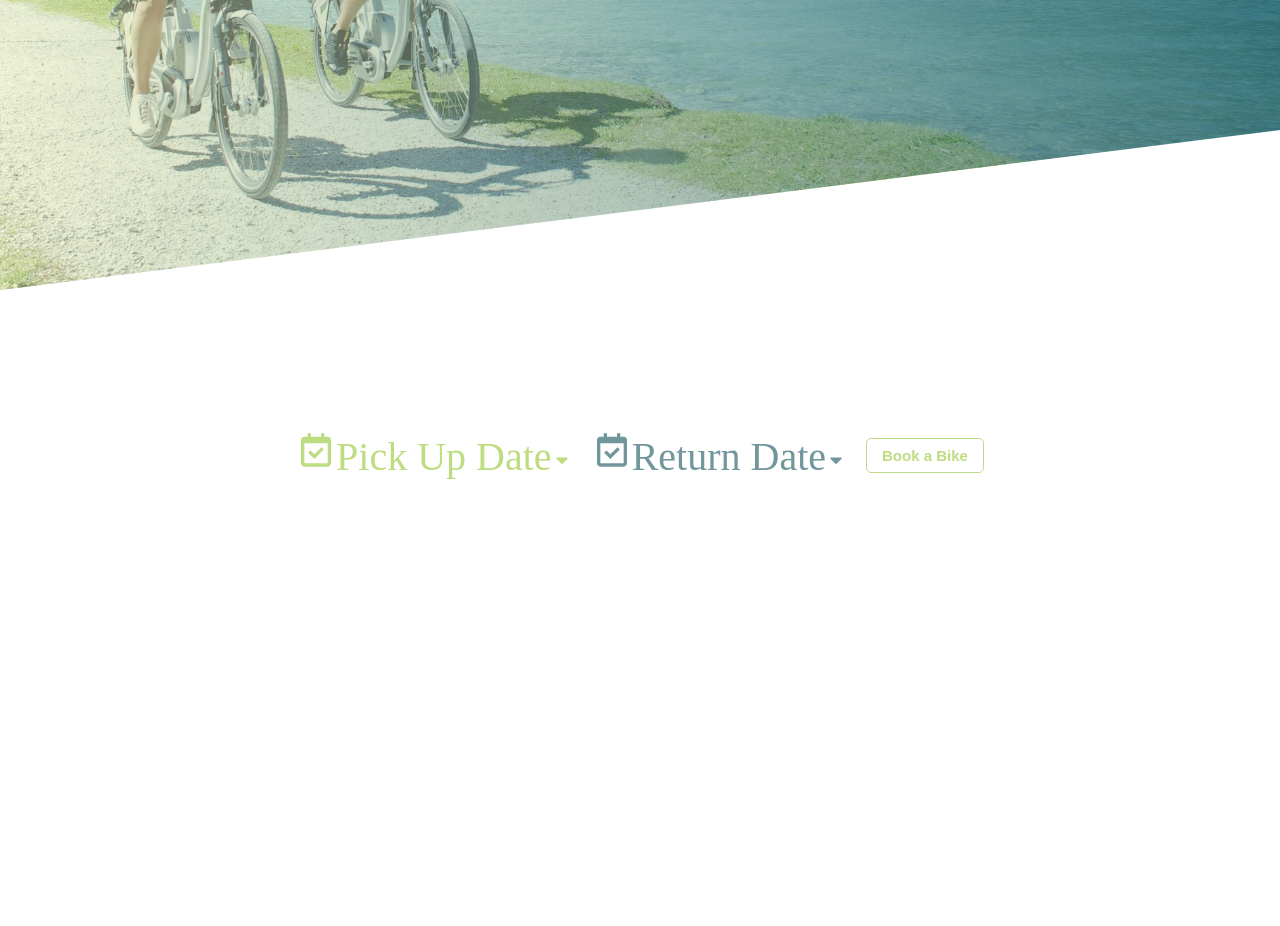
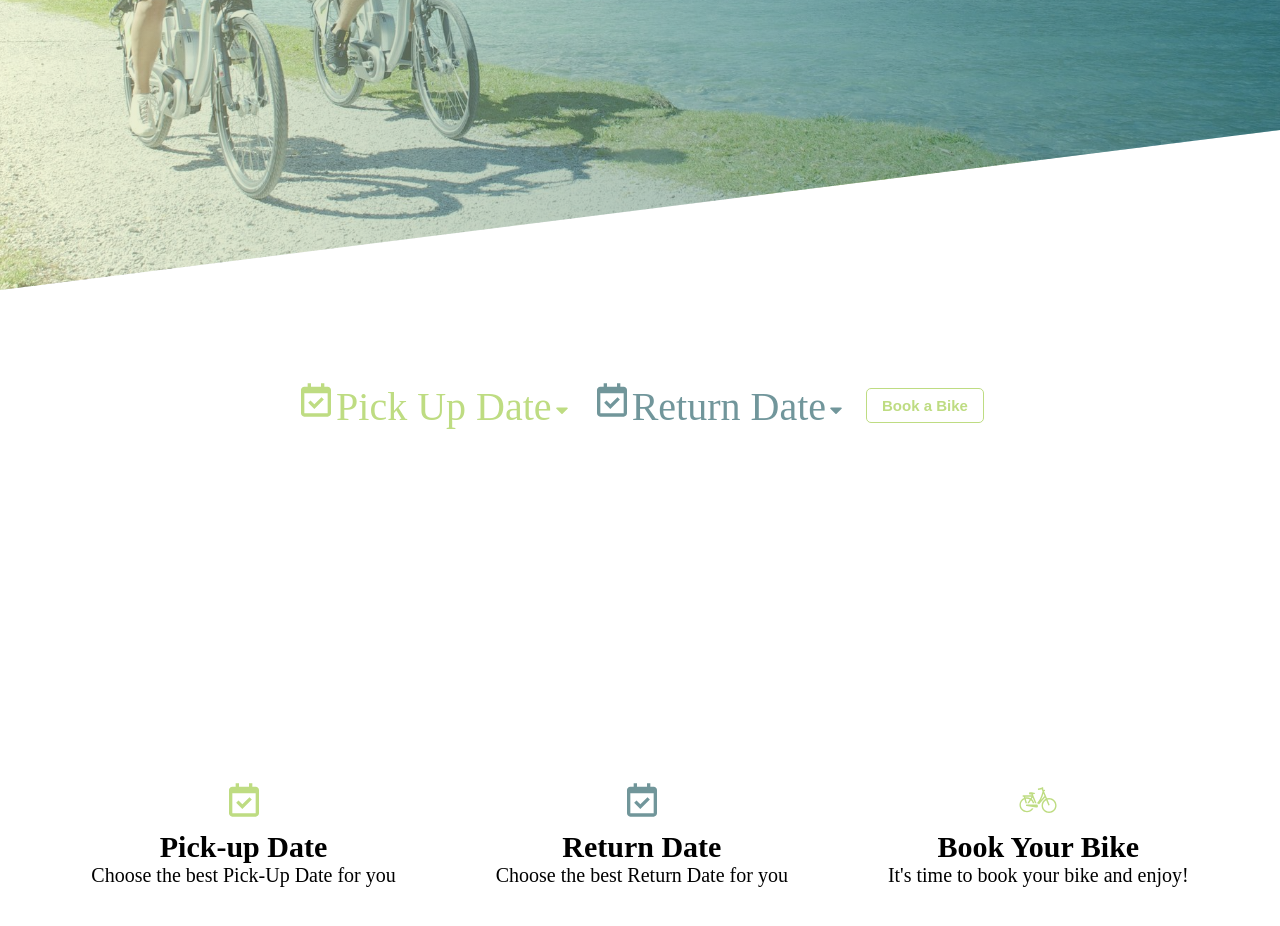
Before and after one commit to iskren97/bike-rental-app, a React (Vite) app in the folder client/: page / in a window 1280 px wide. Shown: the part 600-1526 px from the top of the page. Before the commit the page ends 1380 px from the top, so only its background shows below. Built offline with nearby package versions, Linux system fonts and the light colour scheme.

Commit message:
added BookingInfo component as part of booking section

```diff
--- /dev/null
+++ b/client/src/components/BookingInfo/BookingInfo.styled.ts
@@ -0,0 +1,22 @@
+import styled from 'styled-components';
+
+const BookingInfoContainer = styled.div`
+  display: flex;
+  alignitems: center;
+  justify-content: center;
+  gap: 10rem;
+  text-align: center;
+  padding: 10rem 0;
+`;
+
+const InnerContainer = styled.div``;
+
+const InfoHeading = styled.h2`
+  font-size: 3rem;
+`;
+
+const InfoParagraph = styled.p`
+  font-size: 2rem;
+`;
+
+export { BookingInfoContainer, InnerContainer, InfoHeading, InfoParagraph };
--- /dev/null
+++ b/client/src/components/BookingInfo/BookingInfo.tsx
@@ -0,0 +1,42 @@
+import { Icon } from '../DatePicker/DatePicker.styled';
+import { colors } from '../../styles/constants';
+import { BiCalendarCheck } from 'react-icons/bi';
+import { GiDutchBike } from 'react-icons/gi';
+import {
+  BookingInfoContainer,
+  InfoHeading,
+  InfoParagraph,
+  InnerContainer,
+} from './BookingInfo.styled';
+
+const BookingInfo = () => {
+  return (
+    <BookingInfoContainer>
+      <InnerContainer>
+        <Icon color={colors.primary}>
+          <BiCalendarCheck />
+        </Icon>
+        <InfoHeading>Pick-up Date</InfoHeading>
+        <InfoParagraph>Choose the best Pick-Up Date for you</InfoParagraph>
+      </InnerContainer>
+
+      <InnerContainer>
+        <Icon color={colors.tertiary}>
+          <BiCalendarCheck />
+        </Icon>
+        <InfoHeading>Return Date</InfoHeading>
+        <InfoParagraph>Choose the best Return Date for you</InfoParagraph>
+      </InnerContainer>
+
+      <InnerContainer>
+        <Icon color={colors.primary}>
+          <GiDutchBike />
+        </Icon>
+        <InfoHeading>Book Your Bike</InfoHeading>
+        <InfoParagraph>It's time to book your bike and enjoy!</InfoParagraph>
+      </InnerContainer>
+    </BookingInfoContainer>
+  );
+};
+
+export default BookingInfo;
--- a/client/src/components/DatePicker/DatePicker.styled.ts
+++ b/client/src/components/DatePicker/DatePicker.styled.ts
@@ -9,7 +9,7 @@ const BookingSection = styled.section`
   justify-content: center;
   gap: 2rem;
   margin-top: -20vh;
-  padding: 30rem 0;
+  padding: 25rem 0;
 `;
 
 const IconCalendarContainer = styled.div`
--- a/client/src/components/DatePicker/DatePicker.tsx
+++ b/client/src/components/DatePicker/DatePicker.tsx
@@ -10,6 +10,7 @@ import {
   UpIcon,
 } from './DatePicker.styled';
 import { FC, LegacyRef, useState } from 'react';
+import BookingInfo from '../BookingInfo/BookingInfo';
 
 interface DatePickerProps {
   sectionRef: LegacyRef<HTMLElement>;
@@ -23,6 +24,7 @@ const DatePicker: FC<DatePickerProps> = ({ sectionRef }) => {
   const [isReturnOpen, setIsReturnOpen] = useState<boolean>(false);
 
   return (
+    <>
       <BookingSection ref={sectionRef}>
         <IconCalendarContainer>
           <Icon
@@ -54,6 +56,8 @@ const DatePicker: FC<DatePickerProps> = ({ sectionRef }) => {
 
         <BookingButton>Book a Bike</BookingButton>
       </BookingSection>
+      <BookingInfo />
+    </>
   );
 };
 
--- a/client/src/styles/styles.ts
+++ b/client/src/styles/styles.ts
@@ -10,6 +10,7 @@ const BaseButton = css`
   transition: all 0.2s;
   border-radius: 0.5rem;
   border: solid 1px ${colors.primary};
+  user-select: none;
 `;
 
 export { BaseButton };
```
Lines whose indentation alone changed are shown as unchanged.
